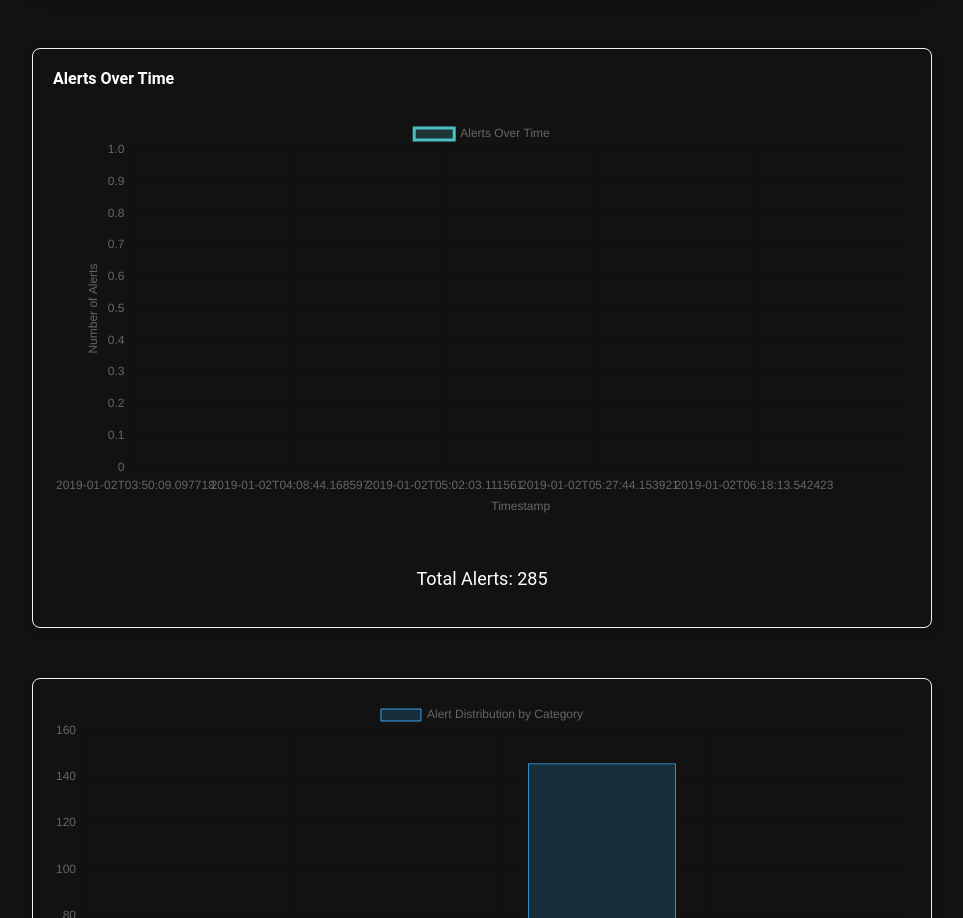
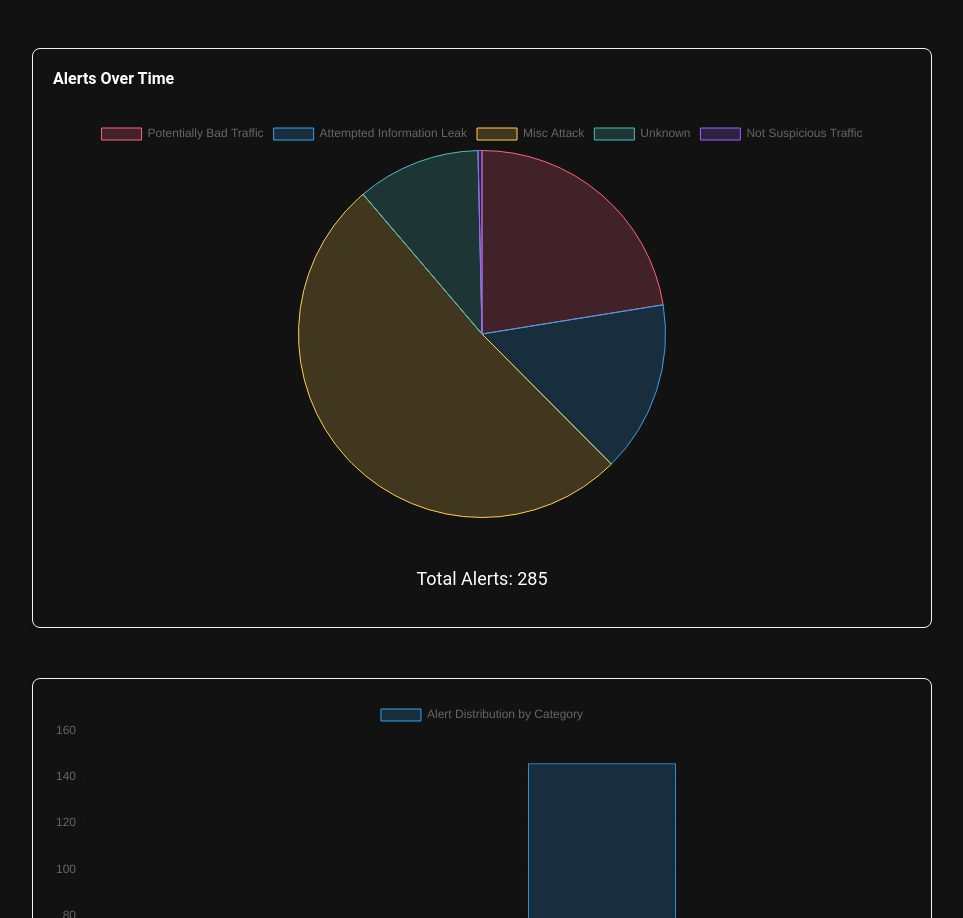
Before and after one commit to AyushKatochh/Alert-Dashboard-React, a React (Create React App) app: page / in a window 1280 px wide. Shown: the part 2066-2984 px from the top of the page, without its empty margins (158-1121 px from the left). Built offline with nearby package versions, Linux system fonts and the light colour scheme.

Commit message:
Update AlertOverTimeChart.js

```diff
--- a/src/components/AlertOverTimeChart.js
+++ b/src/components/AlertOverTimeChart.js
@@ -1,53 +1,56 @@
 import React from 'react';
-import { Line } from 'react-chartjs-2';
+import { Pie } from 'react-chartjs-2';
 
 const AlertOverTimeChart = ({ data }) => {
+  // Group data by alert category
+  const categoryCounts = data.reduce((acc, entry) => {
+    const category = entry.alert?.category || 'Unknown';
+    if (!acc[category]) {
+      acc[category] = 0;
+    }
+    acc[category] += 1;
+    return acc;
+  }, {});
+
   const chartData = {
-    labels: data.map(entry => entry.timestamp),
+    labels: Object.keys(categoryCounts),
     datasets: [{
-      label: 'Alerts Over Time',
-      data: data.map(entry => entry.alert_count),
-      fill: true,
-      backgroundColor: 'rgba(75, 192, 192, 0.2)',
-      borderColor: 'rgb(75, 192, 192)',
-      tension: 0.1
+      label: 'Alert Categories',
+      data: Object.values(categoryCounts),
+      backgroundColor: [
+        'rgba(255, 99, 132, 0.2)',
+        'rgba(54, 162, 235, 0.2)',
+        'rgba(255, 206, 86, 0.2)',
+        'rgba(75, 192, 192, 0.2)',
+        'rgba(153, 102, 255, 0.2)',
+        'rgba(255, 159, 64, 0.2)'
+      ],
+      borderColor: [
+        'rgba(255, 99, 132, 1)',
+        'rgba(54, 162, 235, 1)',
+        'rgba(255, 206, 86, 1)',
+        'rgba(75, 192, 192, 1)',
+        'rgba(153, 102, 255, 1)',
+        'rgba(255, 159, 64, 1)'
+      ],
+      borderWidth: 1
     }]
   };
 
   const options = {
     responsive: true,
     maintainAspectRatio: false,
-    scales: {
-      y: {
-        beginAtZero: true,
-        title: {
-          display: true,
-          text: 'Number of Alerts'
-        }
-      },
-      x: {
-        title: {
-          display: true,
-          text: 'Timestamp'
-        },
-        ticks: {
-          maxTicksLimit: 5,  // Limit number of x-axis labels
-          maxRotation: 0,    // Prevent rotation on smaller screens
-          minRotation: 0
-        }
-      }
-    },
     plugins: {
       legend: {
         display: true,
-        position: 'top'  // Move the legend to the top
+        position: 'top'
       }
     }
   };
 
   return (
     <div style={{ marginBottom: '50px', position: 'relative', height: '50vh' }}>
-      <Line data={chartData} options={options} />
+      <Pie data={chartData} options={options} />
     </div>
   );
 };
```
